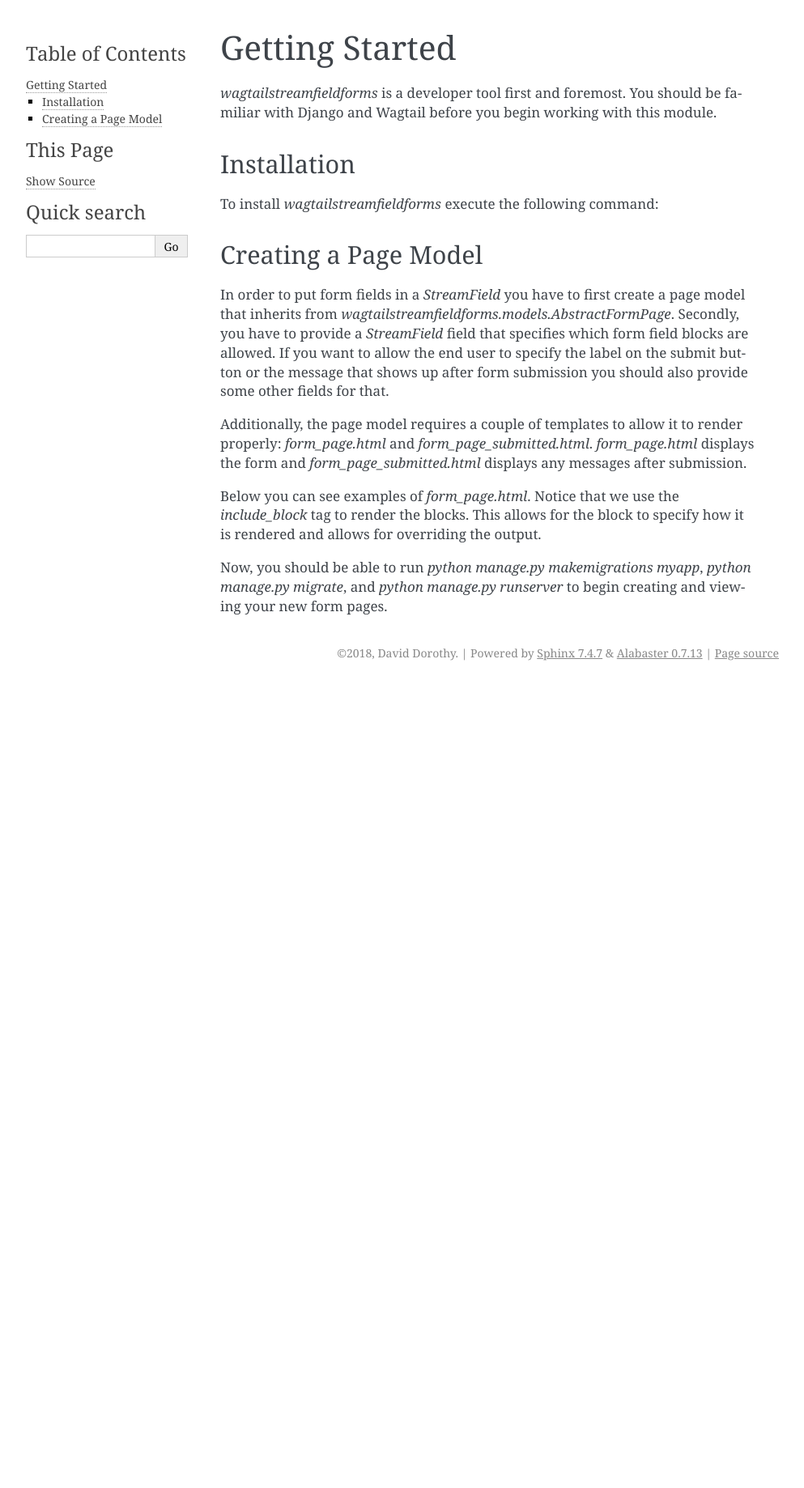
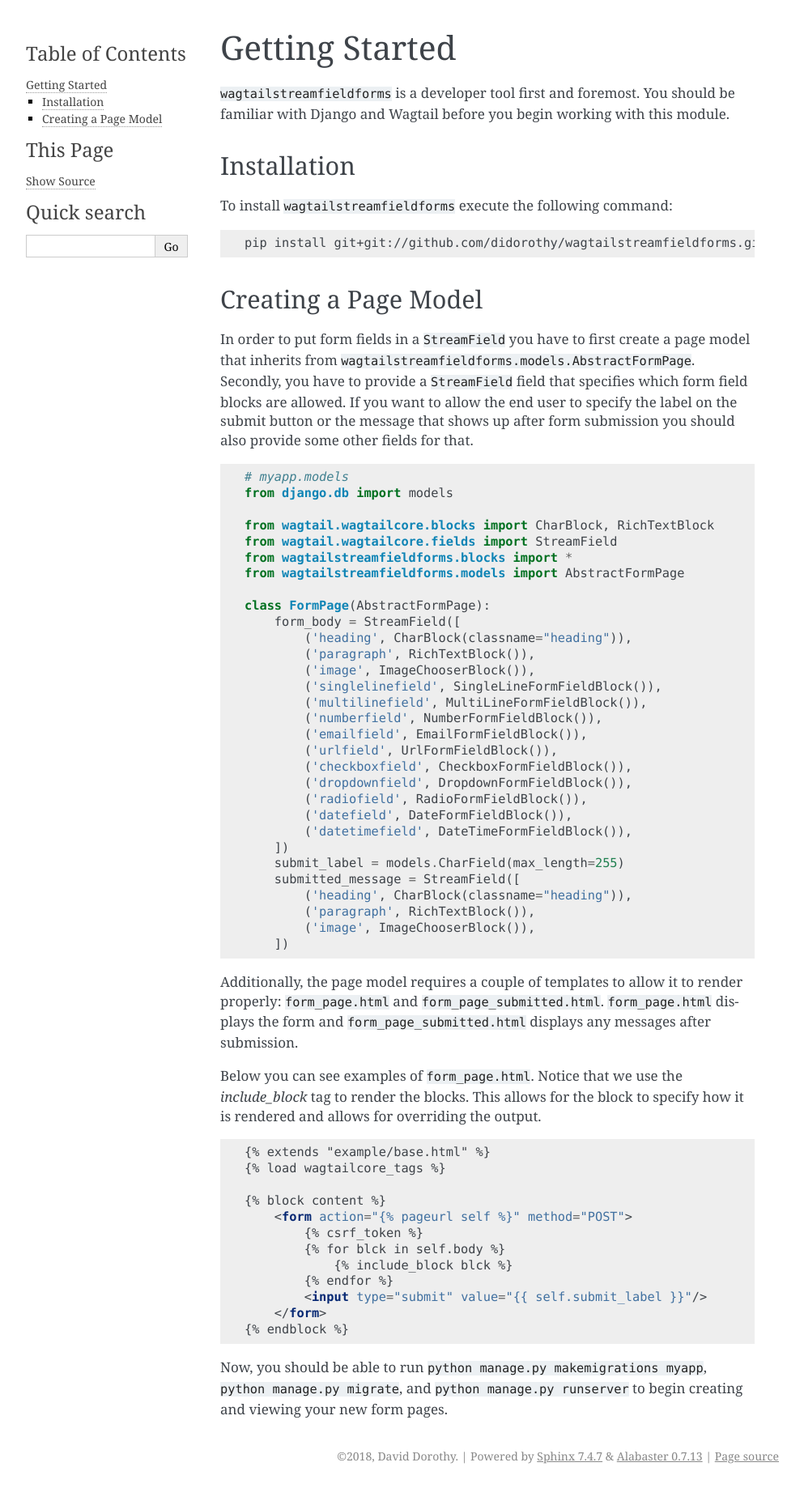
Before and after one commit to didorothy/wagtailstreamfieldforms, a Sphinx documentation site: the page built from docs/gettingstarted.rst, in a window 1280 px wide. Shown: the whole page at 81% size, without its empty margins (148-1141 px from the left). Built offline with Sphinx 7.4.7, drawn with Linux system fonts in a browser that asks for light colours; before the commit the page ends 900 px from its top, so only the background shows below that.

Commit message:
Added a few minor adjustments to the documentation layout.

```diff
--- a/docs/gettingstarted.rst
+++ b/docs/gettingstarted.rst
@@ -1,16 +1,16 @@
 Getting Started
 ===============
 
-`wagtailstreamfieldforms` is a developer tool first and foremost.
+``wagtailstreamfieldforms`` is a developer tool first and foremost.
 You should be familiar with Django and Wagtail before you begin working with this module.
 
 
 Installation
 ------------
 
-To install `wagtailstreamfieldforms` execute the following command:
+To install ``wagtailstreamfieldforms`` execute the following command:
 
-.. code-block::bash
+.. code-block:: bash
 
     pip install git+git://github.com/didorothy/wagtailstreamfieldforms.git#egg=wagtailstreamfieldforms
 
@@ -18,11 +18,11 @@ To install `wagtailstreamfieldforms` execute the following command:
 Creating a Page Model
 ---------------------
 
-In order to put form fields in a `StreamField` you have to first create a page model that inherits from `wagtailstreamfieldforms.models.AbstractFormPage`.
-Secondly, you have to provide a `StreamField` field that specifies which form field blocks are allowed.
+In order to put form fields in a ``StreamField`` you have to first create a page model that inherits from ``wagtailstreamfieldforms.models.AbstractFormPage``.
+Secondly, you have to provide a ``StreamField`` field that specifies which form field blocks are allowed.
 If you want to allow the end user to specify the label on the submit button or the message that shows up after form submission you should also provide some other fields for that.
 
-.. code-block::python
+.. code-block:: python
 
     # myapp.models
     from django.db import models
@@ -55,14 +55,14 @@ If you want to allow the end user to specify the label on the submit button or t
             ('image', ImageChooserBlock()),
         ])
 
-Additionally, the page model requires a couple of templates to allow it to render properly: `form_page.html` and `form_page_submitted.html`.
-`form_page.html` displays the form and `form_page_submitted.html` displays any messages after submission.
+Additionally, the page model requires a couple of templates to allow it to render properly: ``form_page.html`` and ``form_page_submitted.html``.
+``form_page.html`` displays the form and ``form_page_submitted.html`` displays any messages after submission.
 
-Below you can see examples of `form_page.html`.
+Below you can see examples of ``form_page.html``.
 Notice that we use the `include_block` tag to render the blocks.
 This allows for the block to specify how it is rendered and allows for overriding the output.
 
-.. code-block::html
+.. code-block:: html
 
     {% extends "example/base.html" %}
     {% load wagtailcore_tags %}
@@ -77,4 +77,4 @@ This allows for the block to specify how it is rendered and allows for overridin
         </form>
     {% endblock %}
 
-Now, you should be able to run `python manage.py makemigrations myapp`, `python manage.py migrate`, and `python manage.py runserver` to begin creating and viewing your new form pages.
+Now, you should be able to run ``python manage.py makemigrations myapp``, ``python manage.py migrate``, and ``python manage.py runserver`` to begin creating and viewing your new form pages.
```
